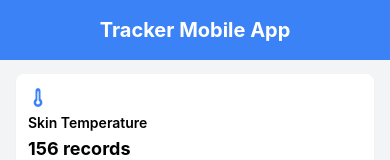
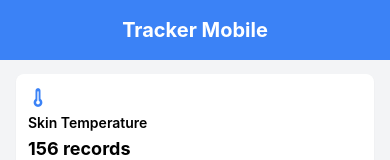
Before and after one commit to Kaist-ICLab/tracker-frontend, a React Native app: screen / in a window 390 px wide. Shown: the top 160 px of the page. Built offline with nearby package versions, Linux system fonts and the light colour scheme.

Commit message:
Adjust Package Name

```diff
--- a/App.tsx
+++ b/App.tsx
@@ -92,7 +92,7 @@ export default function App() {
     <NavigationContainer>
       <SafeAreaView className="flex-1">
         <StatusBar style="auto" />
-        <AppBar title="Tracker Mobile App" />
+        <AppBar title="Tracker Mobile" />
         <Tab.Navigator
           screenOptions={({ route }) => ({
             tabBarIcon: ({ focused, color, size }) => {
--- a/app.json
+++ b/app.json
@@ -1,6 +1,6 @@
 {
   "expo": {
-    "name": "tracker-app",
+    "name": "Tracker Mobile",
     "slug": "tracker-app",
     "version": "1.0.0",
     "orientation": "portrait",
@@ -18,7 +18,7 @@
         "backgroundColor": "#ffffff"
       },
       "edgeToEdgeEnabled": true,
-      "package": "com.anonymous.trackerapp"
+      "package": "kaist.iclab.trackerSystem"
     },
     "web": {
       "favicon": "./assets/favicon.png",
```
Also changed, not shown: 5 other files (tests, documents, lock files or other folders).
